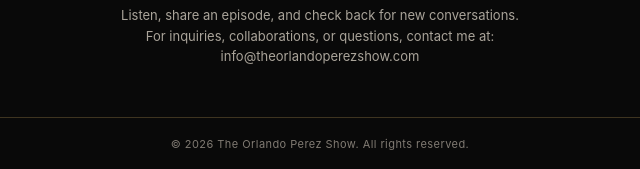
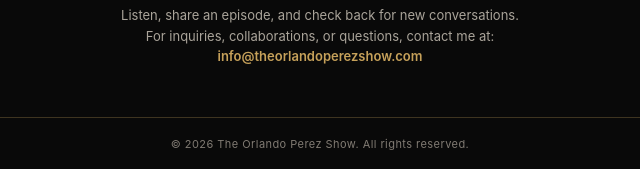
Before and after one commit to DeafSmoke/theorlandoperezshow, a plain HTML site: page index.html in a window 1280 px wide. Shown: the part 1797-1966 px from the top of the page, 320-960 px from the left. Drawn offline with Linux system fonts and the light colour scheme; a script that the page names is missing.

Commit message:
Enhance contact link styles and hover effects
Added styles for contact links and hover effects.

```diff
--- a/index.html
+++ b/index.html
@@ -66,6 +66,17 @@
     .contact { text-align: center; padding: 40px 0 50px; }
     .contact h2 { margin: 0 0 8px; font-family: Georgia, "Times New Roman", serif; font-weight: 500; font-size: 24px; }
     .contact p { margin: 0; color: var(--muted); font-size: 13px; }
+    .contact a {
+  color: var(--gold);
+  text-decoration: none;
+  font-weight: 600;
+  transition: color 0.3s ease;
+}
+
+.contact a:hover {
+  color: #ffffff;
+  text-decoration: underline;
+}
     footer { border-top: 1px solid var(--line); padding: 18px 0; color: #817b73; font-size: 11px; text-align: center; letter-spacing: .04em; }
     .accent { color: var(--gold); }
     @media (max-width: 720px) {
```
